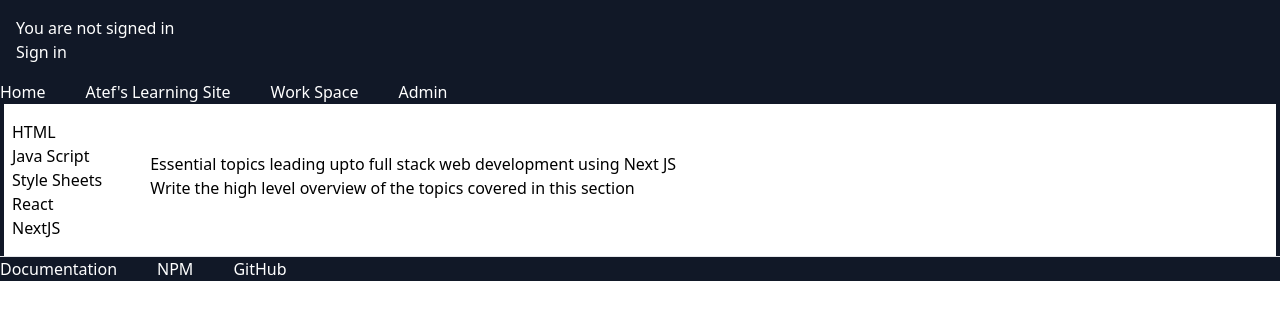
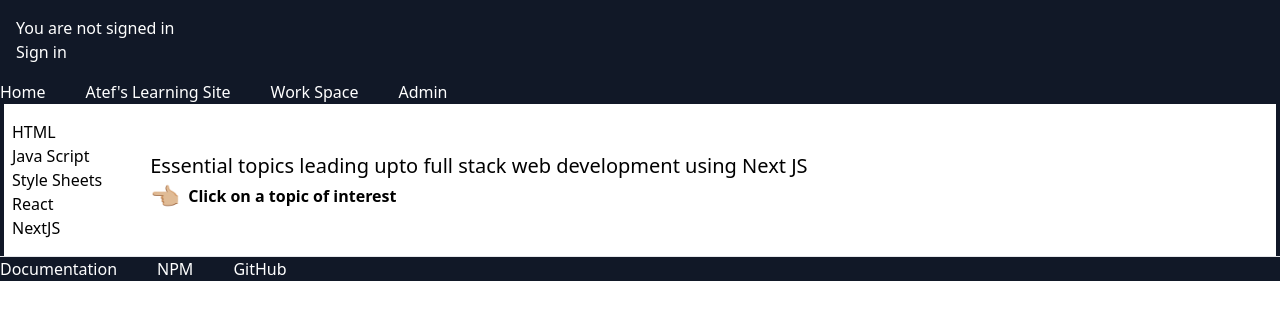
Before and after one commit to dattaray-basab/atef, a Next.js app: page /learn in a window 1280 px wide. Shown: the top 320 px of the page. Built offline with nearby package versions, Linux system fonts and the light colour scheme; no server answers.

Commit message:
0.12.0: WIP - start mdx integration

```diff
--- a/app/learn/nextjs/page.jsx
+++ b/app/learn/nextjs/page.jsx
@@ -3,9 +3,10 @@ const NextJSPage = () => {
   return (
     <section>
       <div>
-        <h1>Next JS</h1>
-        <div>
-          <p>js...</p>
+        <h1 className='mb-3 text-2xl font-semibold'>NextJS</h1>
+        <div className='flex items-center gap-2'>
+          <span className='text-2xl'>👈🏼</span>
+          <span>NextJS...</span>
         </div>
       </div>
     </section>
--- a/app/learn/page.tsx
+++ b/app/learn/page.tsx
@@ -3,12 +3,14 @@ import LeftBar from "./leftBar";
 export default function Learn() {
   return (
     <div className=' align-middle justify-center mt-8'>
-      <h3>
+      <h2 className='text-xl '>
         Essential topics leading upto full stack web development using Next JS
-      </h3>
-      <h2>
-        Write the high level overview of the topics covered in this section
       </h2>
+
+      <div className='flex items-center gap-2'>
+        <span className='text-2xl '>👈🏼</span>
+        <span className='font-bold'> Click on a topic of interest </span>
+      </div>
     </div>
   );
 }
```
